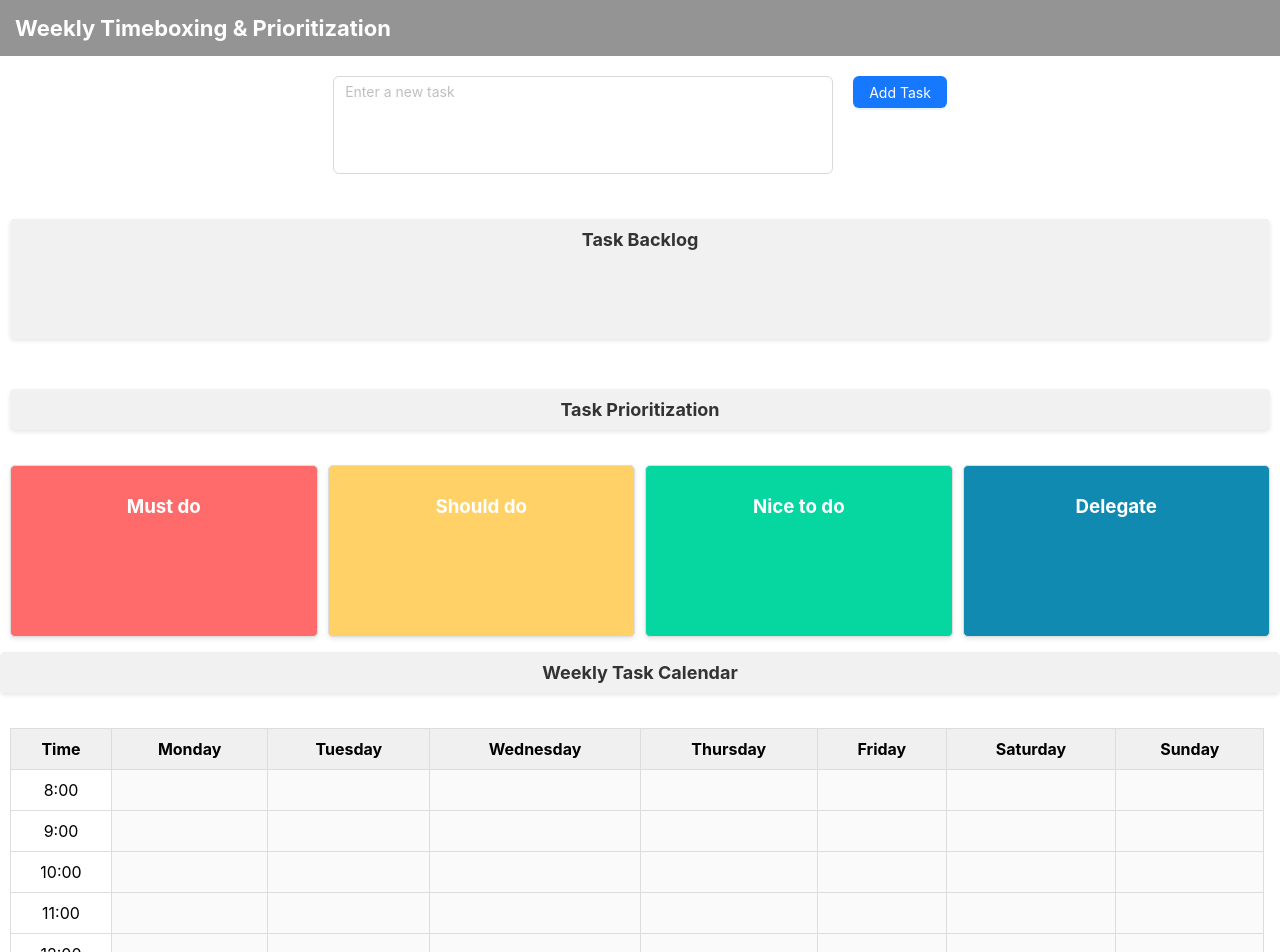
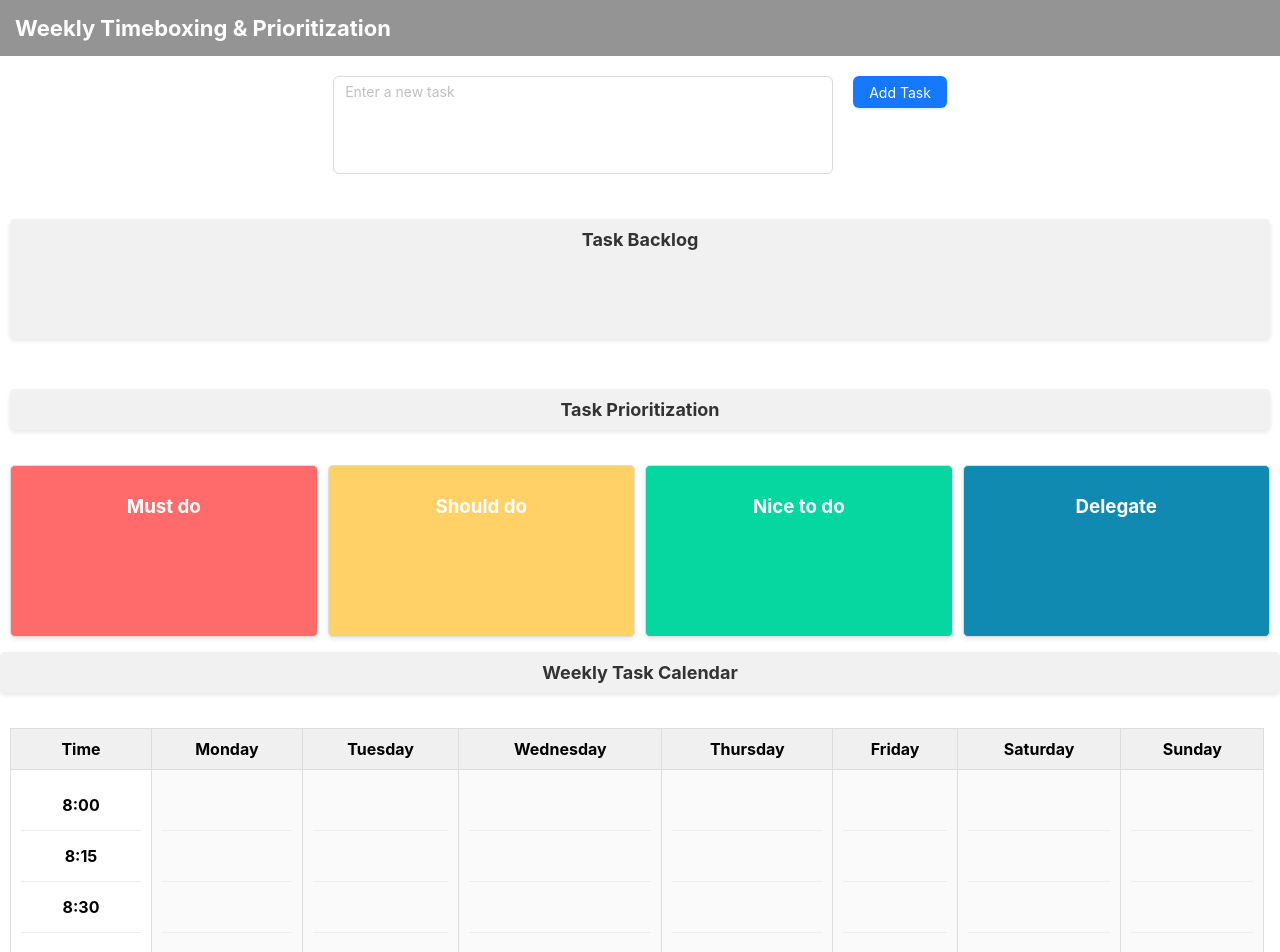
Before and after one commit to Saeed-Mujawar/TimeBoxify, a React (Create React App) app: page / in a window 1280 px wide. Shown: the top 952 px of the page. Built offline with nearby package versions, Linux system fonts and the light colour scheme.

Commit message:
set Each hour cell is divided into 4 rows

```diff
--- a/src/components/Calendar.jsx
+++ b/src/components/Calendar.jsx
@@ -1,40 +1,29 @@
 import React, { useState } from 'react';
-import Task from './Task';  // Import Task component
+import Task from './Task'; // Import Task component
 
 const Calendar = ({ tasks, moveTask, deleteTask, updateTaskInList }) => {
   const days = ['Monday', 'Tuesday', 'Wednesday', 'Thursday', 'Friday', 'Saturday', 'Sunday'];
   const hours = Array.from({ length: 13 }, (_, i) => i + 8); // 8:00 AM to 8:00 PM
-    const [expandedTaskId, setExpandedTaskId] = useState(null); // Track expanded task state
+  const timeSlots = ['00', '15', '30', '45']; // 15-minute intervals
 
-    // Handle dragging of tasks into a specific day and time
-    const handleDrop = (e, day, hour) => {
+  const [expandedTaskId, setExpandedTaskId] = useState(null);
+
+  // Handle dragging tasks into a specific day and time slot
+  const handleDrop = (e, day, hour, slot) => {
     e.preventDefault();
     const taskId = parseInt(e.dataTransfer.getData('taskId'), 10);
     if (!taskId) return;
-        moveTask(taskId, `${day}-${hour}`);
-    };
-
-    // Handle task deletion
-    const handleDelete = (taskId) => {
-        deleteTask(taskId);
-    };
-
-    // Handle the drag start event to transfer task ID
-    const handleDragStart = (e, taskId) => {
-        e.dataTransfer.setData('taskId', taskId);
-        e.dataTransfer.effectAllowed = 'move';
+    moveTask(taskId, `${day}-${hour}:${slot}`); // Update task zone with specific time slot
   };
 
   return (
     <>
-            <h2 className="prioritization-heading">
-            Weekly Task Calendar
-            </h2>
+      <h2 className="prioritization-heading">Weekly Task Calendar</h2>
       <div className="calendar" style={{ width: '98%', overflowX: 'auto', padding: '10px' }}>
         <table className="calendar-table" style={{ width: '100%', borderCollapse: 'collapse' }}>
           <thead>
             <tr style={{ backgroundColor: '#f8f8f8' }}>
-                        <th style={{ width: '80px', padding: '10px', border: '1px solid #ddd' }}>Time</th>
+              <th style={{ width: '120px', padding: '10px', border: '1px solid #ddd' }}>Time</th>
               {days.map((day) => (
                 <th key={day} style={{ padding: '10px', border: '1px solid #ddd' }}>{day}</th>
               ))}
@@ -42,9 +31,23 @@ const Calendar = ({ tasks, moveTask, deleteTask, updateTaskInList }) => {
           </thead>
           <tbody>
             {hours.map((hour) => (
-                        <tr key={hour}>
-                            <td style={{ textAlign: 'center', padding: '10px', border: '1px solid #ddd' }}>
-                                {hour}:00
+              <React.Fragment key={hour}>
+                <tr>
+                  {/* Displaying all time slots in one cell */}
+                  <td style={{
+                    textAlign: 'center',
+                    padding: '10px',
+                    border: '1px solid #ddd',
+                    fontWeight: 'bold',
+                  }}>
+                    {timeSlots.map(slot => (
+                      <div style={{
+                        height: '50px', // Each slot is 20px tall
+                        borderBottom: '1px solid #eee', // Visual separator for slots
+                        position: 'relative',
+                        alignContent:'center'
+                      }} key={slot}>{`${hour}:${slot}` }</div>
+                    ))}
                   </td>
                   {days.map((day) => (
                     <td
@@ -57,27 +60,37 @@ const Calendar = ({ tasks, moveTask, deleteTask, updateTaskInList }) => {
                         position: 'relative',
                         backgroundColor: '#fafafa',
                       }}
+                    >
+                      {/* Render 15-minute slots within each hour/day cell */}
+                      {timeSlots.map((slot) => (
+                        <div
+                          key={`${day}-${hour}:${slot}`}
+                          style={{
+                            height: '50px', // Each slot is 20px tall
+                            borderBottom: '1px solid #eee', // Visual separator for slots
+                            position: 'relative',
+                          }}
                           onDragOver={(e) => e.preventDefault()}
-                                    onDrop={(e) => handleDrop(e, day, hour)}
+                          onDrop={(e) => handleDrop(e, day, hour, slot)} // Handle drop for specific slot
                         >
-                                    {/* Task rendering for each hour/day */}
+                          {/* Task rendering for each 15-minute slot */}
                           {tasks
-                                        .filter((task) => task.zone === `${day}-${hour}`)
-                                        .map((task) => {
-                                            return (
+                            .filter((task) => task.zone === `${day}-${hour}:${slot}`)
+                            .map((task) => (
                               <Task
                                 key={task.id}
                                 task={task}
-                                                    deleteTask={handleDelete}
-                                                    toggleExpand={() => { }}
+                                deleteTask={() => deleteTask(task.id)}
                                 expanded={expandedTaskId === task.id}
                                 updateTaskInList={updateTaskInList}
                               />
-                                            );
-                                        })}
+                            ))}
+                        </div>
+                      ))}
                     </td>
                   ))}
                 </tr>
+              </React.Fragment>
             ))}
           </tbody>
         </table>
```
Lines whose indentation alone changed are shown as unchanged.
